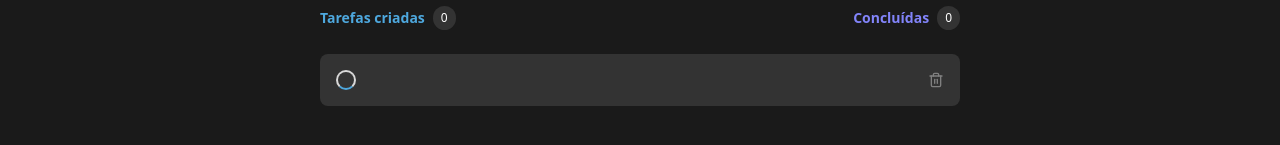
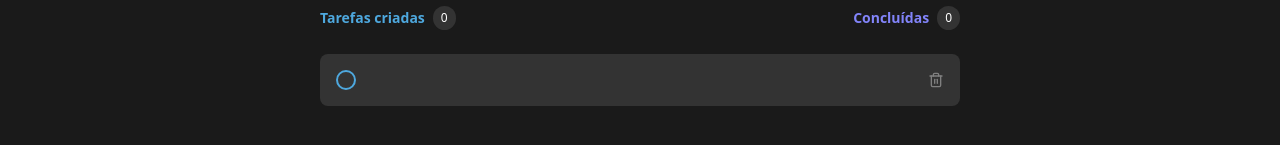
Before and after one commit to marcelypcosta/ToDoList, a React (Vite) app: page / in a window 1280 px wide. Both pictures are taken after a click on the button "Criar". Shown: the part 281-426 px from the top of the page. Built offline with nearby package versions, Linux system fonts and the light colour scheme.

Commit message:
Adjusting styling on the task card

```diff
--- a/src/Components/Task.tsx
+++ b/src/Components/Task.tsx
@@ -19,7 +19,7 @@ export function Task({ id, valueTask, isChecked, onDelete }: ITaskProps) {
         </div>
       ) : (
         <div className="flex gap-3 items-center">
-          <div className="w-5 h-5 rounded-full border-solid border-2 border-b-blue-light hover:opacity-70 hover:cursor-pointer" />
+          <div className="w-5 h-5 rounded-full border-solid border-2 border-blue-light hover:opacity-70 hover:cursor-pointer" />
           <p className=" text-white font-light">{valueTask}</p>
         </div>
       )}
```
